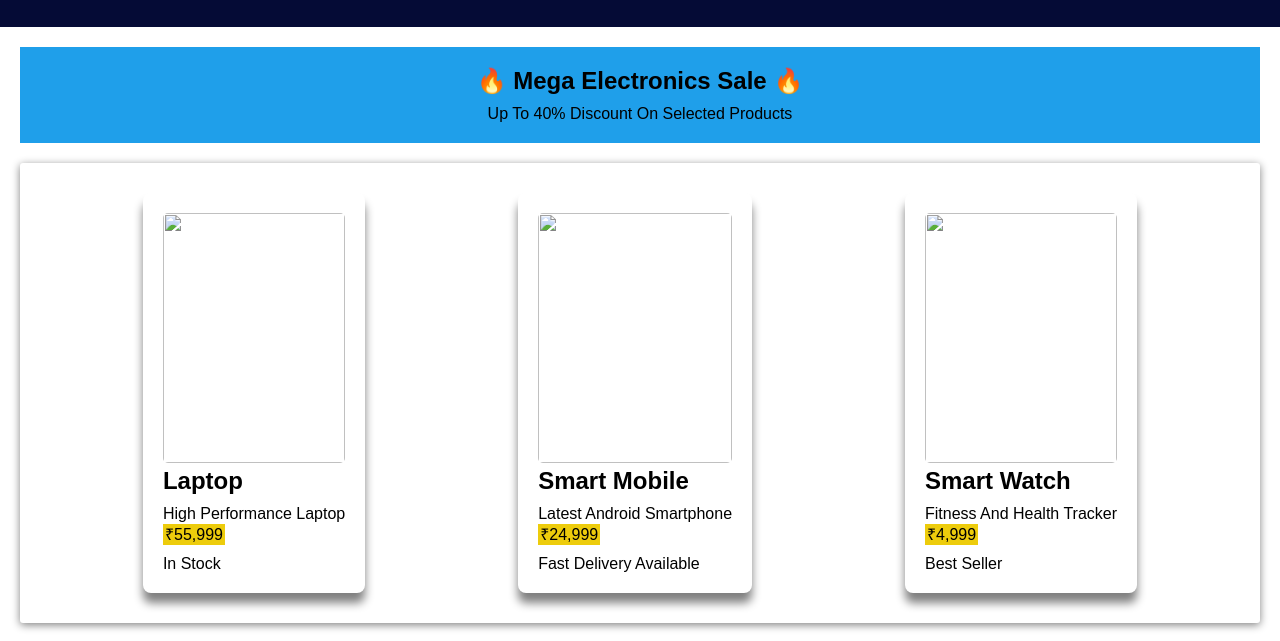
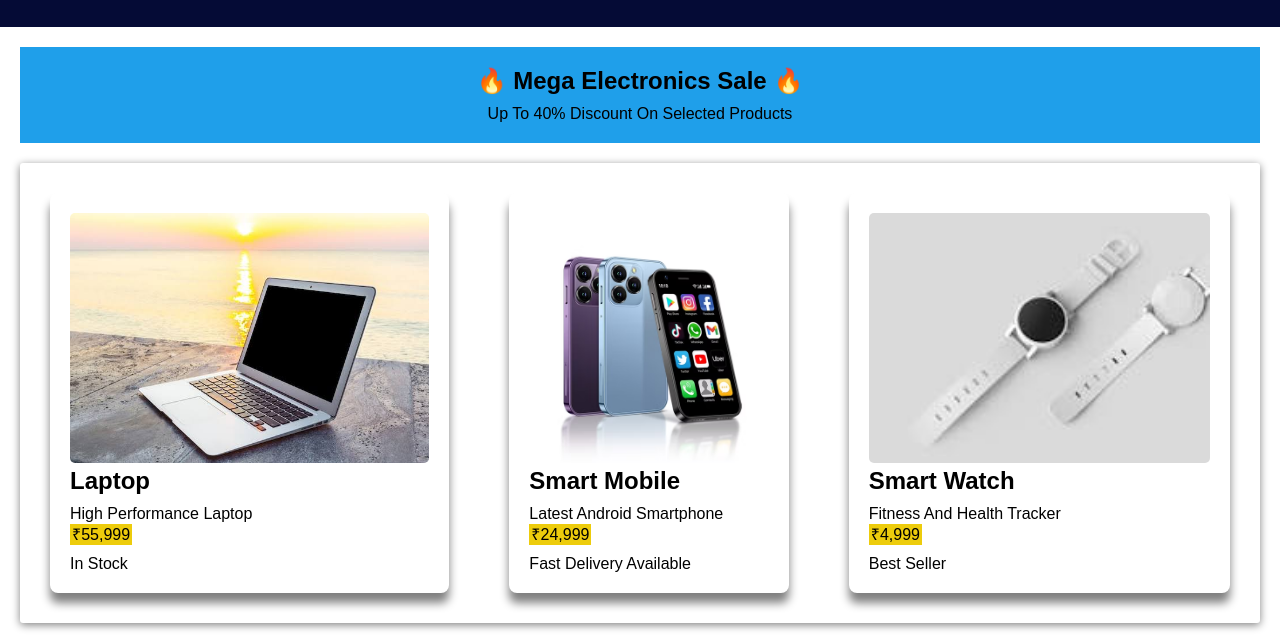
Before and after one commit to aniketsarkate03/Project3, a plain HTML site: page index.html in a window 1280 px wide. Shown: the part 98-739 px from the top of the page. Drawn offline with Linux system fonts and the light colour scheme.

```diff
--- a/index.html
+++ b/index.html
@@ -91,7 +91,7 @@
 
     <div class="container">
         <div class="box">
-            <img src="images/potriate.jpg">
+            <img src="potriate.jpg">
             <h2>Laptop</h2>
             <p>High Performance Laptop</p>
             <span class="price">₹55,999</span>
@@ -100,7 +100,7 @@
         </div>
 
         <div class="box">
-            <img src="images/Mobile-Phone.jpg">
+            <img src="Mobile-Phone.jpg">
             <h2>Smart Mobile</h2>
             <p>Latest Android Smartphone</p>
             <span class="price">₹24,999</span>
@@ -108,7 +108,7 @@
         </div>
 
         <div class="box">
-            <img src="images/smartwatch.jpg">
+            <img src="smartwatch.jpg">
             <h2>Smart Watch</h2>
             <p>Fitness And Health Tracker</p>
             <span class="price">₹4,999</span>
```
